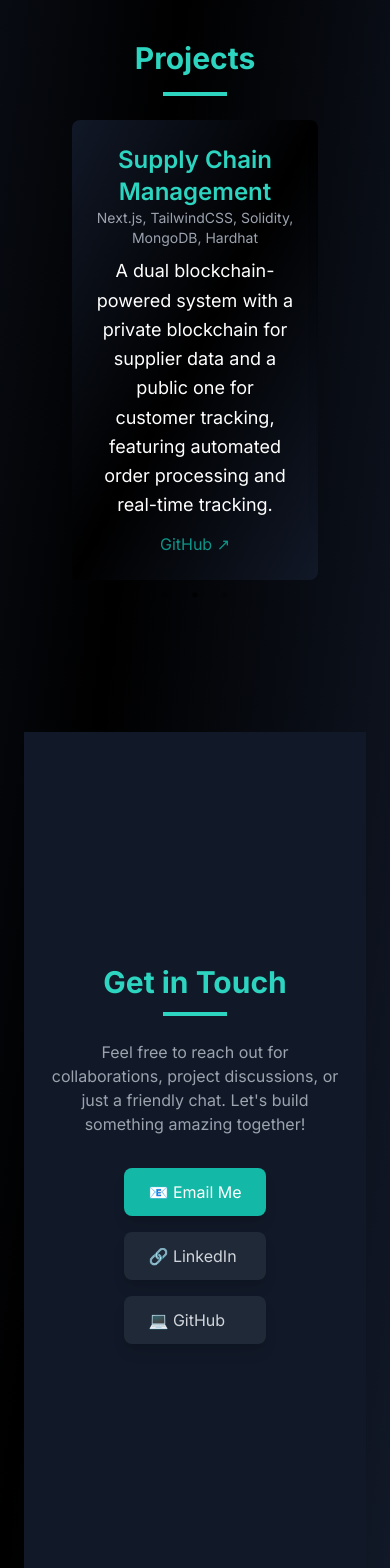
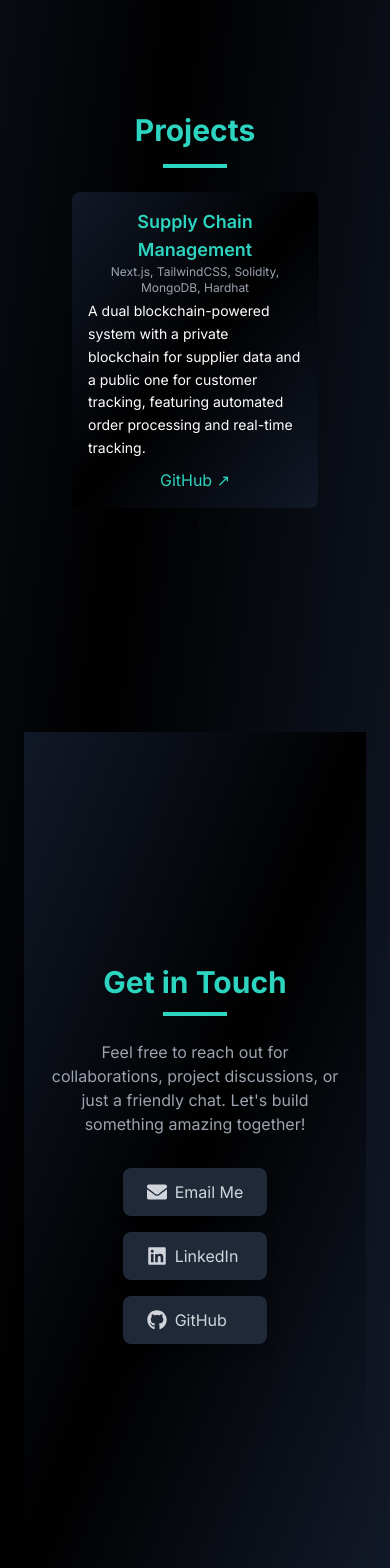
Before and after one commit to channrama/channarama_Portfolio, a Next.js app: page / in a window 390 px wide. Shown: the part 1800-3368 px from the top of the page. Built offline with nearby package versions, Linux system fonts and the light colour scheme.

Commit message:
Right now iam ok with my project nothing to do

```diff
--- a/components/Landing.jsx
+++ b/components/Landing.jsx
@@ -1,5 +1,5 @@
 "use client";
-
+import { FaEnvelope, FaLinkedin, FaGithub } from "react-icons/fa";
 import { useState, useEffect } from "react";
 import Image from "next/image";
 import { motion } from "framer-motion";
@@ -112,28 +112,47 @@ export default function LandingPage() {
 
 
 {/* Contact Section */}
-<section id="contact" className="min-h-screen flex flex-col justify-center items-center w-full px-6 bg-gray-900 text-gray-300">
-  <h2 className="text-3xl sm:text-5xl font-bold text-teal-400 mb-3 sm:mb-4">Get in Touch</h2>
+<section
+      id="contact"
+      className="min-h-screen flex flex-col justify-center items-center w-full px-6 bg-gradient-to-br from-gray-900 via-black to-gray-900 text-white"
+    >
+      <h2 className="text-3xl sm:text-5xl font-bold text-teal-400 mb-3 sm:mb-4">
+        Get in Touch
+      </h2>
       <div className="border-b-4 border-teal-400 w-16 mb-6"></div>
 
       <p className="text-base sm:text-lg text-gray-400 mb-8 text-center max-w-md">
-    Feel free to reach out for collaborations, project discussions, or just a friendly chat. Let's build something amazing together!
+        Feel free to reach out for collaborations, project discussions, or just a
+        friendly chat. Let's build something amazing together!
       </p>
 
       <div className="flex flex-col sm:flex-row gap-4">
         {/* Email */}
-    <a href="mailto:your.email@example.com" className="flex items-center gap-2 px-6 py-3 bg-teal-500 text-white rounded-lg hover:bg-teal-600 transition shadow-lg">
-      📧 Email Me
+        <a
+          href="mailto:dschannappa93@gmail.com"
+          className="flex items-center gap-2 px-6 py-3 bg-gray-800 text-gray-300 rounded-lg hover:bg-gray-700 transition shadow-lg"
+        >
+          <FaEnvelope className="text-xl" /> Email Me
         </a>
 
         {/* LinkedIn */}
-    <a href="https://www.linkedin.com/in/yourprofile" target="_blank" rel="noopener noreferrer" className="flex items-center gap-2 px-6 py-3 bg-gray-800 text-gray-300 rounded-lg hover:bg-gray-700 transition shadow-lg">
-      🔗 LinkedIn
+        <a
+          href="https://www.linkedin.com/in/d-s-channappa-848307277/"
+          target="_blank"
+          rel="noopener noreferrer"
+          className="flex items-center gap-2 px-6 py-3 bg-gray-800 text-gray-300 rounded-lg hover:bg-gray-700 transition shadow-lg"
+        >
+          <FaLinkedin className="text-xl" /> LinkedIn
         </a>
 
         {/* GitHub */}
-    <a href="https://github.com/yourgithub" target="_blank" rel="noopener noreferrer" className="flex items-center gap-2 px-6 py-3 bg-gray-800 text-gray-300 rounded-lg hover:bg-gray-700 transition shadow-lg">
-      💻 GitHub
+        <a
+          href="https://github.com/channrama"
+          target="_blank"
+          rel="noopener noreferrer"
+          className="flex items-center gap-2 px-6 py-3 bg-gray-800 text-gray-300 rounded-lg hover:bg-gray-700 transition shadow-lg"
+        >
+          <FaGithub className="text-xl" /> GitHub
         </a>
       </div>
     </section>
--- a/components/Projects.jsx
+++ b/components/Projects.jsx
@@ -1,3 +1,5 @@
+
+
 import Slider from "react-slick";
 import "slick-carousel/slick/slick.css";
 import "slick-carousel/slick/slick-theme.css";
@@ -43,7 +45,7 @@ export default function Projects() {
       {/* Grid Layout for Large Screens - 3 cards per row */}
       <div className="hidden md:grid grid-cols-1 lg:grid-cols-3 gap-8 max-w-6xl">
         {projects.map((project, index) => (
-          <div key={index} className="bg-gradient-to-br from-gray-900 via-black to-gray-900 text-white p-6 rounded-lg shadow-lg transition-transform transform hover:scale-105 w-full h-full flex flex-col justify-between">
+          <div key={index} className="bg-gradient-to-br from-gray-900 via-black to-gray-900 text-white p-6 rounded-lg shadow-lg transition-transform transform hover:scale-105 w-full h-full flex flex-col justify-between min-h-[250px]">
             <h3 className="text-2xl font-semibold text-teal-400">{project.title}</h3>
             <p className="text-gray-400 text-sm mb-2">{project.tech}</p>
             <p className="text-lg leading-relaxed flex-grow">{project.description}</p>
@@ -55,14 +57,14 @@ export default function Projects() {
       </div>
 
       {/* Slider for Mobile Screens */}
-      <div className="md:hidden w-full max-w-md">
-        <Slider {...settings}>
+      <div className="md:hidden w-full flex justify-center">
+        <Slider {...settings} className="w-full max-w-xs"> {/* Set max width for mobile */}
           {projects.map((project, index) => (
-            <div key={index} className="bg-gradient-to-br from-gray-900 via-black to-gray-900 text-white p-6 rounded-lg shadow-lg">
-              <h3 className="text-2xl font-semibold text-teal-400">{project.title}</h3>
-              <p className="text-gray-400 text-sm mb-2">{project.tech}</p>
-              <p className="text-lg leading-relaxed">{project.description}</p>
-              <a href={project.link} target="_blank" rel="noopener noreferrer" className="mt-3 inline-block text-teal-600 hover:underline">
+            <div key={index} className="bg-gradient-to-br from-gray-900 via-black to-gray-900 text-white p-4 rounded-lg shadow-lg  w-[100%] mx-auto flex flex-col justify-between">
+              <h3 className="text-lg font-semibold text-teal-400">{project.title}</h3>
+              <p className="text-gray-400 text-xs mb-1">{project.tech}</p>
+              <p className="text-sm leading-relaxed  text-left">{project.description}</p> {/* Truncate long text */}
+              <a href={project.link} target="_blank" rel="noopener noreferrer" className="mt-2 inline-block text-teal-400 hover:underline">
                 GitHub ↗
               </a>
             </div>
--- a/package.json
+++ b/package.json
@@ -15,6 +15,7 @@
     "next": "15.1.7",
     "react": "^19.0.0",
     "react-dom": "^19.0.0",
+    "react-icons": "^5.5.0",
     "react-slick": "^0.30.3",
     "react-type-animation": "^3.2.0",
     "slick-carousel": "^1.8.1"
```
Also changed, not shown: 1 other file (tests, documents, lock files or other folders). Lines whose indentation alone changed are shown as unchanged.
